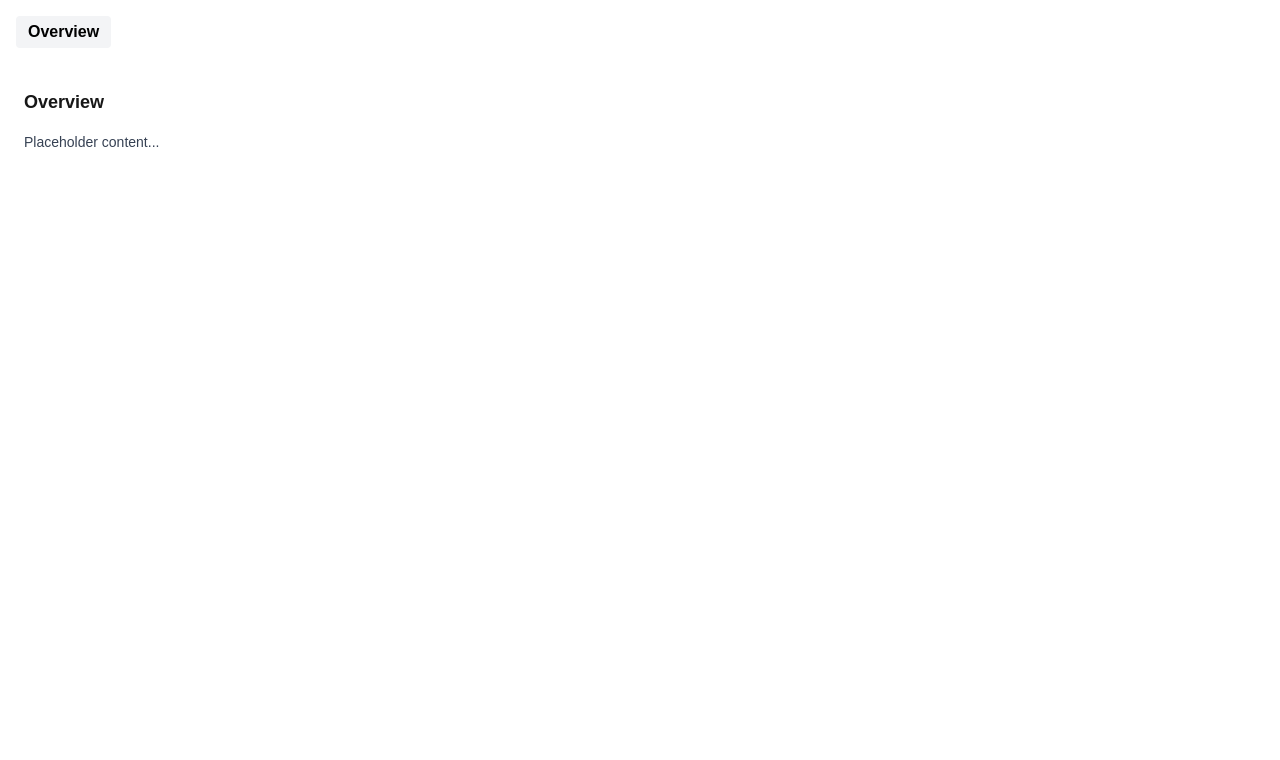
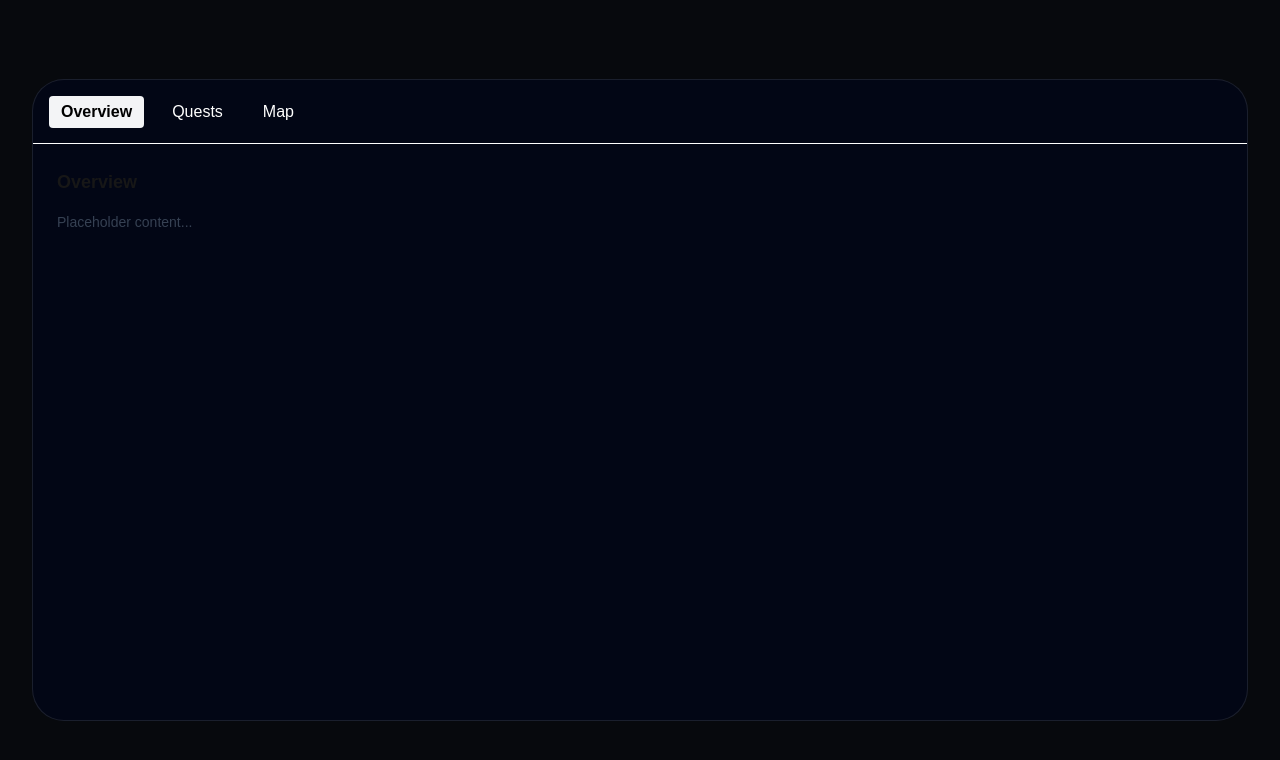
Before and after one commit to king-aedred/saga, a Next.js app: page / in a window 1280 px wide. Shown: the top 760 px of the page. Built offline with nearby package versions, Linux system fonts and the light colour scheme.

Commit message:
made window for the log

```diff
--- a/src/app/page.tsx
+++ b/src/app/page.tsx
@@ -120,9 +120,11 @@ export default function Page() {
       ref={containerRef}
       tabIndex ={0}
       onKeyDown={handleKeyDown}
-      className="min-h-screen outline-none"
+      className="min-h-screen bg-[#07090d] px-6 py-8 outline-none sm:px-8 lg:px12"
     >
-      <div className="grid min-h-screen grid-rows-[64px_1fr]">
+      <div className="mx-auto flex min-h-[calc(100vh-4rem)] w-full max-w-screen-2xl items-center justify-center">
+        <div className="w-full overflow-hidden rounded-4xl border border-white/10 bg-slate-950/85">
+          <div className="grid min-h-[min(80vh,60rem)] grid-rows-[64px_1fr]">
           <header
             className={`border-b p-4 transition-colors duration-150 ${
               activeSection === "navbar" ? "bg-gray-800 text-white" : "bg-transparent text-white"
@@ -201,5 +203,7 @@ export default function Page() {
           </main>
           </div>
         </div>
+      </div>
+    </div>
   );
 }
```
Lines whose indentation alone changed are shown as unchanged.
